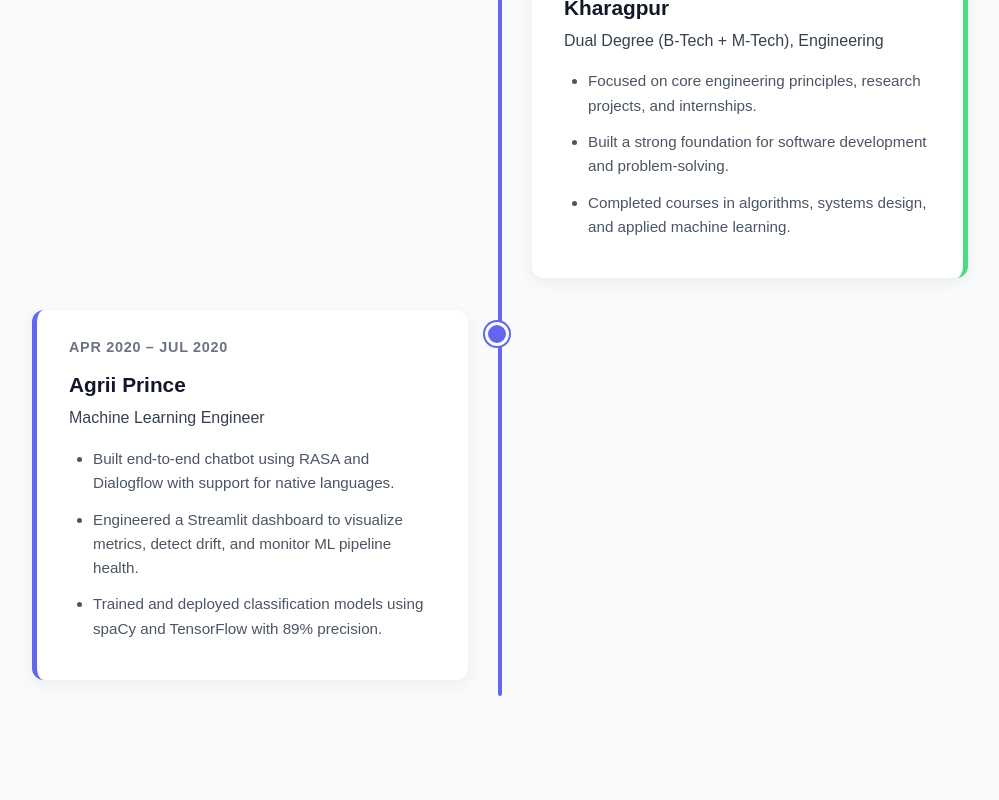
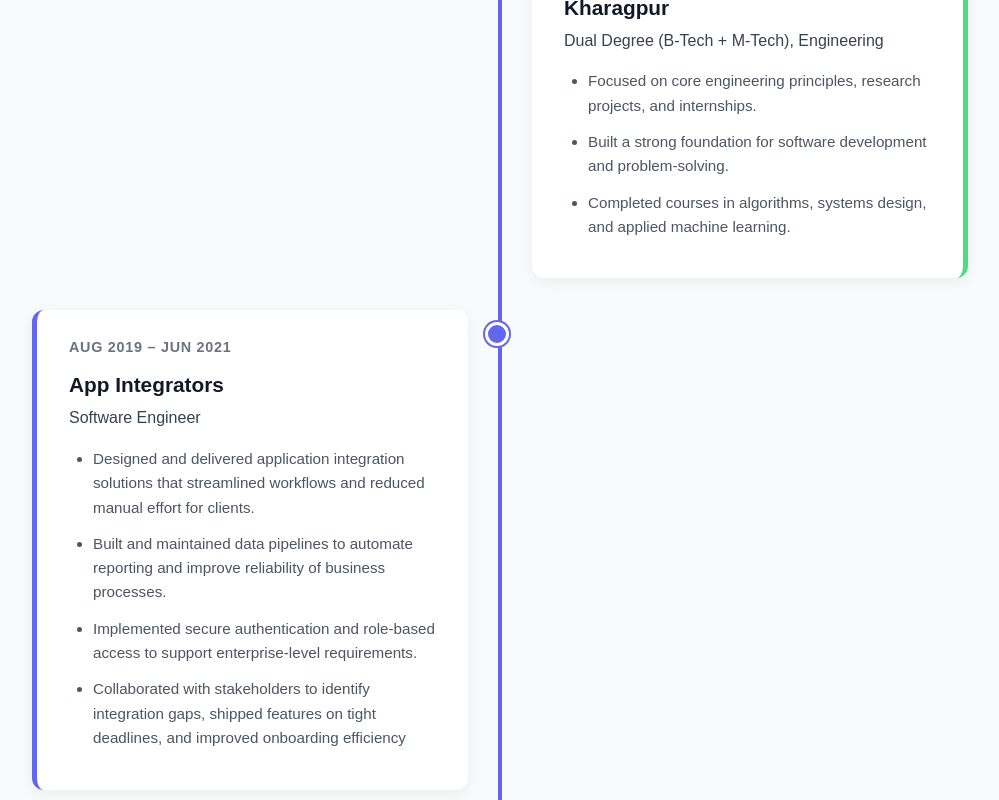
Before and after one commit to nagasatyadheerajanumala/Portfolio, a React (Create React App) app in the folder my-portfolio/: page /Portfolio/experience in a window 1280 px wide. Shown: the part 1806-2606 px from the top of the page, without its empty margins (140-1139 px from the left). Before the commit the page ends 2497 px from the top, so only its background shows below. Built offline with nearby package versions, Linux system fonts and the light colour scheme.

Commit message:
corrections related to experience

```diff
--- a/my-portfolio/src/pages/Experience.jsx
+++ b/my-portfolio/src/pages/Experience.jsx
@@ -42,15 +42,16 @@
         },
         {
             type: 'experience',
-            date: 'Apr 2020 – Jul 2020',
-            title: 'Agrii Prince',
-            subtitle: 'Machine Learning Engineer',
+            date: 'Aug 2019 – Jun 2021',
+            title: 'App Integrators',
+            subtitle: 'Software Engineer',
             bullets: [
-                'Built end-to-end chatbot using RASA and Dialogflow with support for native languages.',
-                'Engineered a Streamlit dashboard to visualize metrics, detect drift, and monitor ML pipeline health.',
-                'Trained and deployed classification models using spaCy and TensorFlow with 89% precision.'
+                'Designed and delivered application integration solutions that streamlined workflows and reduced manual effort for clients.',
+                'Built and maintained data pipelines to automate reporting and improve reliability of business processes.',
+                'Implemented secure authentication and role-based access to support enterprise-level requirements.',
+                'Collaborated with stakeholders to identify integration gaps, shipped features on tight deadlines, and improved onboarding efficiency'
             ],
-            sortDate: '2020-07'
+            sortDate: '2019-08'
         },
         {
             type: 'education',
```
